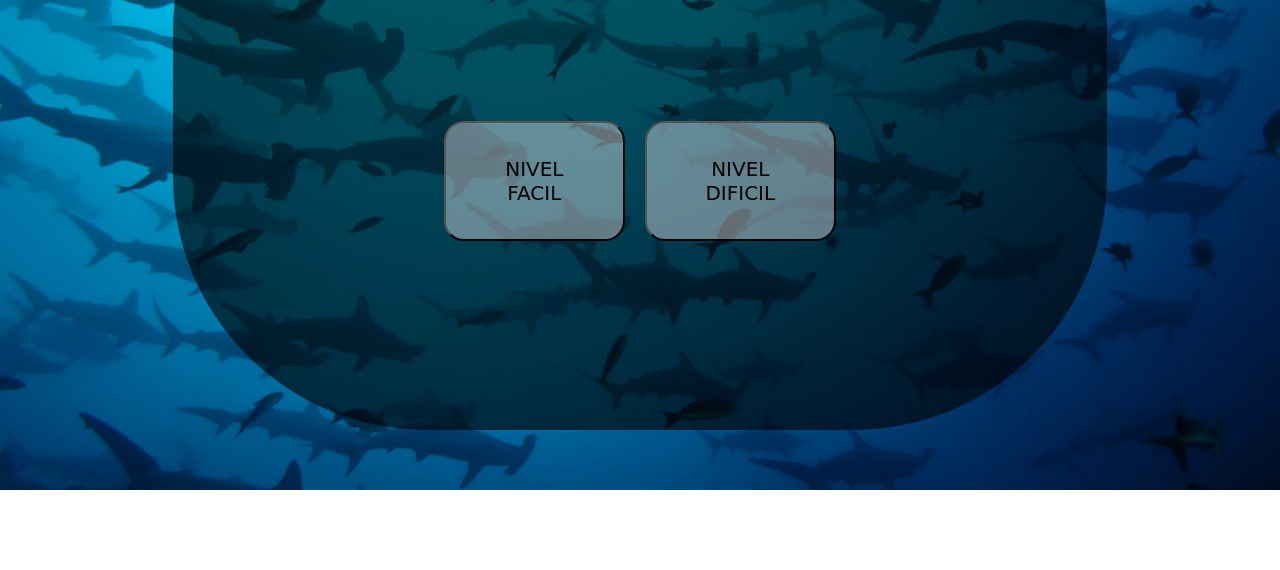
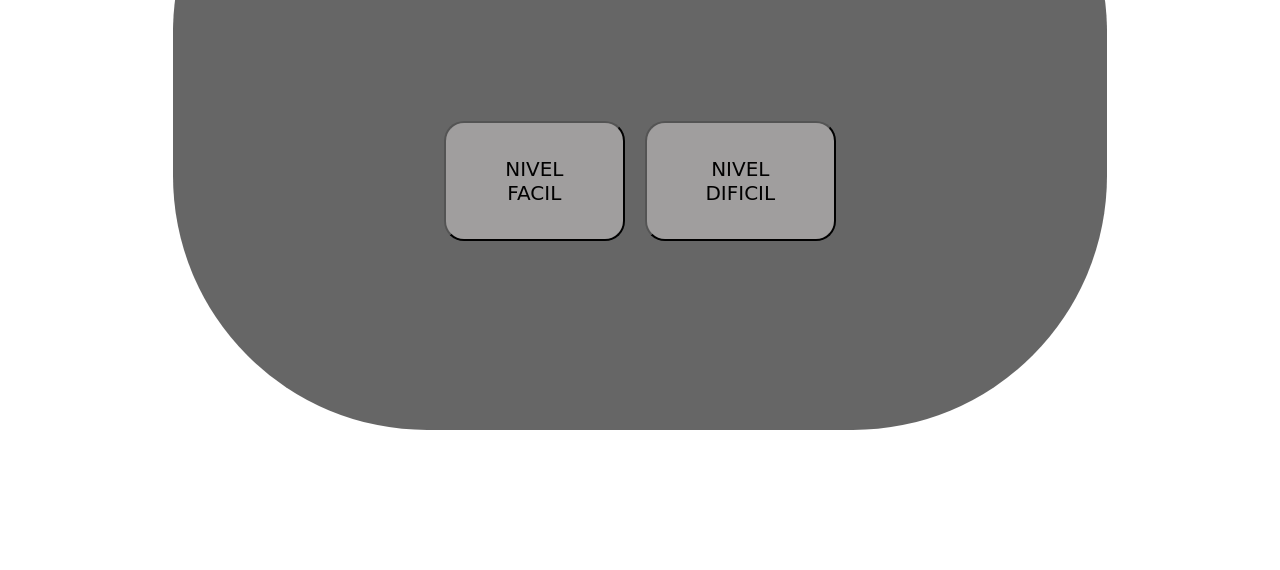
Before and after one commit to Reinehrxs7/quiz-form, a plain HTML site: page index.html in a window 1280 px wide. Shown: the part 230-800 px from the top of the page. Drawn offline with Linux system fonts and the light colour scheme; a web font is replaced by a local one.

Commit message:
Update estilo.css

```diff
--- a/estilo.css
+++ b/estilo.css
@@ -19,7 +19,7 @@
       font-family:Times New Roman;
       align-items: center;
       font-size: larger;
-      background-image: url("/tuba4k.jpg");
+      background-image: "/tuba4k.jpg";
       background-repeat: no-repeat;
       background-size: 100%;
     }
```
